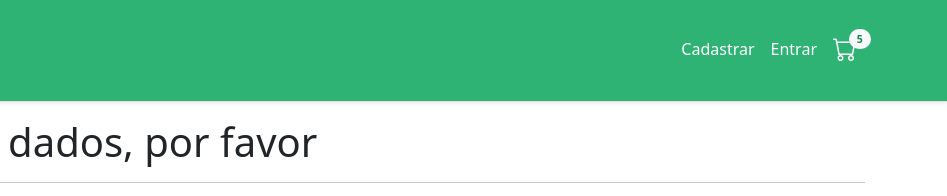
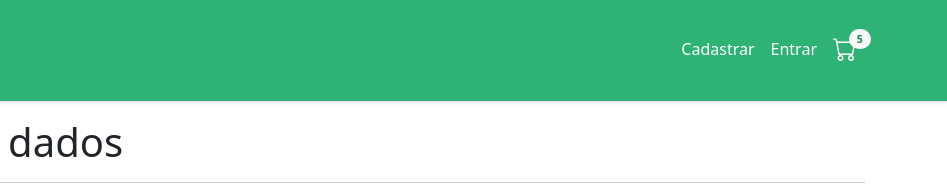
Before and after one commit to ICEI-PUC-Minas-PMV-ADS/pmv-ads-2023-1-e1-proj-web-t15-e1-proj-web-t15-time-1-projprecocerto, a plain HTML site: page src/cadastro.html in a window 1280 px wide. Shown: the top 196 px of the page, 333-1280 px from the left. Drawn offline with nearby package versions, Linux system fonts and the light colour scheme.

Commit message:
att 6 CRUD

```diff
--- a/src/cadastro.html
+++ b/src/cadastro.html
@@ -57,7 +57,7 @@
     <div class="d-flex flex-column wrapper">
         <main class="flex-fill">
             <div class="container">
-                <h1>Informe seus dados, por favor</h1>
+                <h1>Informe seus dados</h1>
                 <hr>
                 <form class="mt-3">
                     <div class="row">
```
